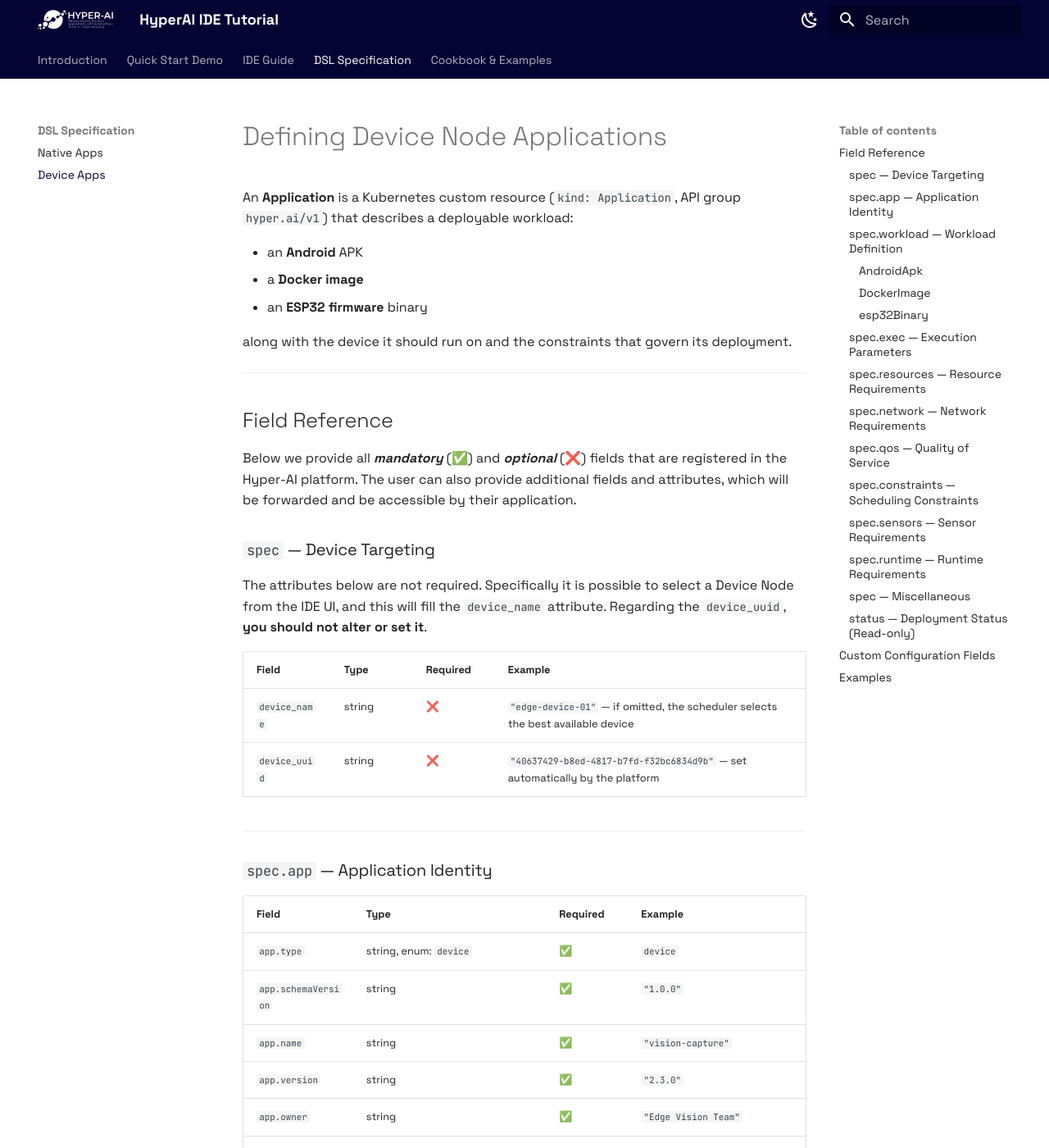
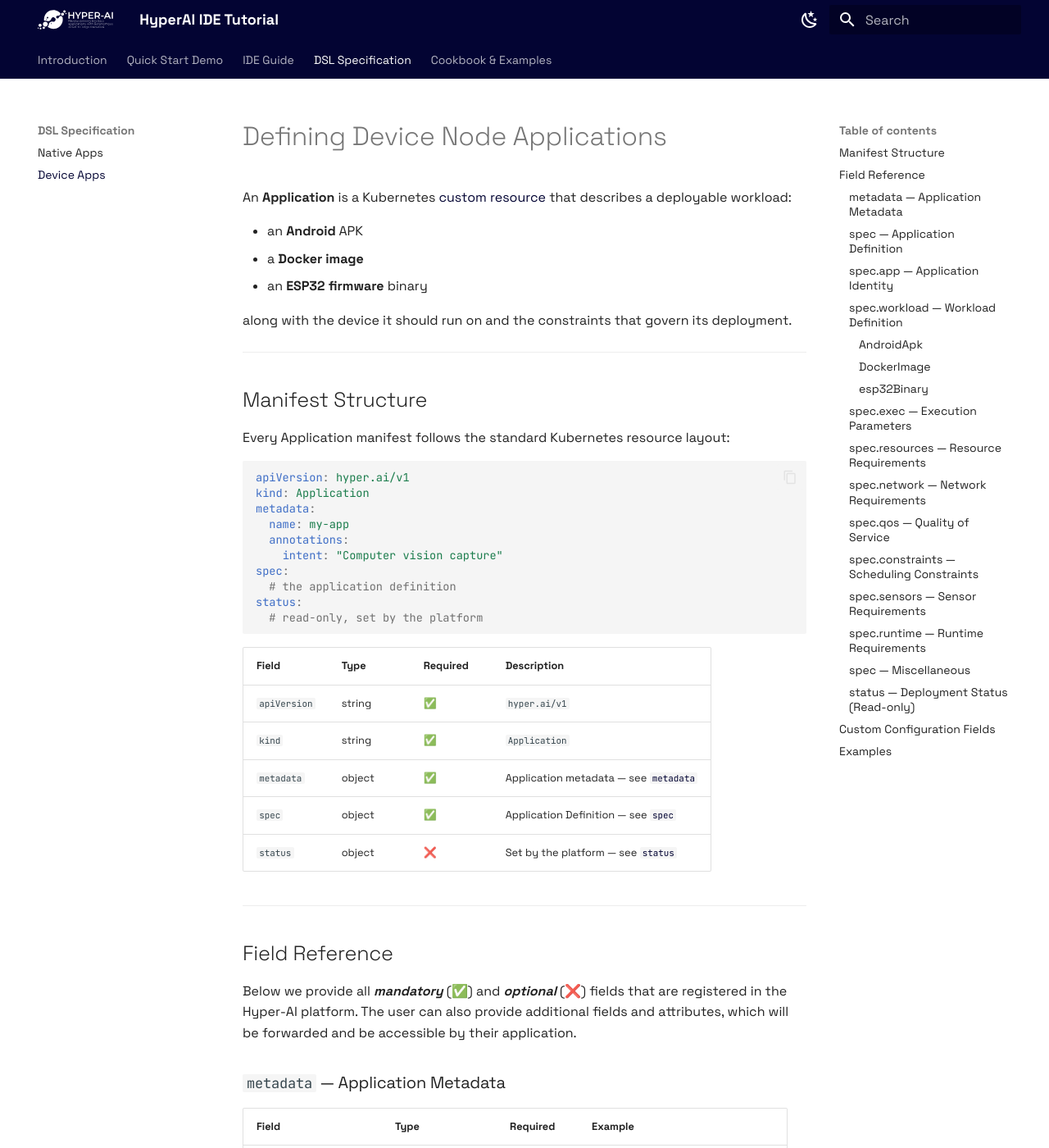
Before and after one commit to donMichaelL/ide-hyperai, an MkDocs documentation site: the page built from docs/dsl/devices.md, in a window 1280 px wide and 1400 px high. Shown: the whole window at 82% size. Built offline with MkDocs 1.6.1 and Material for MkDocs 9.7.7, drawn with Linux system fonts in a browser that asks for light colours; some of the changed text lies outside the part shown.

Commit message:
fix: the width of the arrays and redesign the node application specs

````diff
--- a/docs/dsl/devices.md
+++ b/docs/dsl/devices.md
@@ -1,6 +1,6 @@
 # Defining Device Node Applications
 
-An **Application** is a Kubernetes custom resource (`kind: Application`, API group `hyper.ai/v1`) that describes a deployable workload:
+An **Application** is a Kubernetes [custom resource](https://kubernetes.io/docs/concepts/extend-kubernetes/api-extension/custom-resources/){ target="_blank" rel="noopener" } that describes a deployable workload:
 
 - an **Android** APK
 - a **Docker image**
@@ -10,10 +10,45 @@ along with the device it should run on and the constraints that govern its deplo
 
 ---
 
+## Manifest Structure
+Every Application manifest follows the standard Kubernetes resource layout:
+
+```yaml
+apiVersion: hyper.ai/v1
+kind: Application
+metadata:
+  name: my-app
+  annotations:
+    intent: "Computer vision capture"
+spec:
+  # the application definition
+status:
+  # read-only, set by the platform
+```
+
+| Field | Type | Required | Description |
+|---|---|---|---|
+| `apiVersion` | string | ✅ | `hyper.ai/v1` |
+| `kind` | string | ✅ | `Application` |
+| `metadata` | object | ✅ | Application metadata — see [`metadata`](#metadata) |
+| `spec` | object | ✅ | Application Definition — see [`spec`](#spec) |
+| `status` | object | ❌ | Set by the platform — see [`status`](#status) |
+
+---
+
 ## Field Reference
 Below we provide all ***mandatory*** (✅) and ***optional*** (❌) fields that are registered in the Hyper-AI platform. The user can also provide additional fields and attributes, which will be forwarded and be accessible by their application.
 
-### `spec` — Device Targeting
+### `metadata` — Application Metadata { #metadata }
+
+| Field | Type | Required | Example |
+|---|---|---|---|
+| `metadata.name` | string | ✅ | `"vision-capture-android"` |
+| `metadata.annotations` | map[string]string | ❌ | `intent: "Computer vision capture"` |
+
+---
+
+### `spec` — Application Definition { #spec }
 The attributes below are not required. Specifically it is possible to select a Device Node from the IDE UI, and this will fill the `device_name` attribute. Regarding the `device_uuid`, **you should not alter or set it**.
 
 | Field | Type | Required | Example |
@@ -191,7 +226,7 @@ These are additional attributes for required describing resources. They are impo
 
 ---
 
-### `status` — Deployment Status (Read-only)
+### `status` — Deployment Status (Read-only) { #status }
 
 Unlike the `spec` fields above, `status` is not set by the user. The platform updates `status.phase` automatically as the application progresses through its lifecycle:
 
--- a/docs/stylesheets/extra.css
+++ b/docs/stylesheets/extra.css
@@ -13,3 +13,7 @@
   --md-accent-fg-color: #6a6dff;
   --md-typeset-a-color: #8a8dff;
 }
+
+.md-typeset table:not([class]) code {
+  white-space: nowrap;
+}
````
